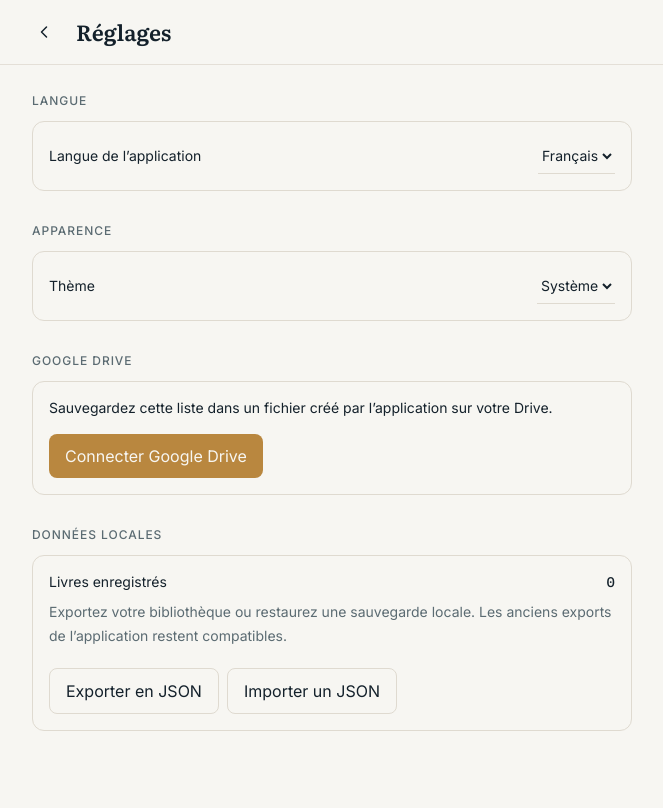
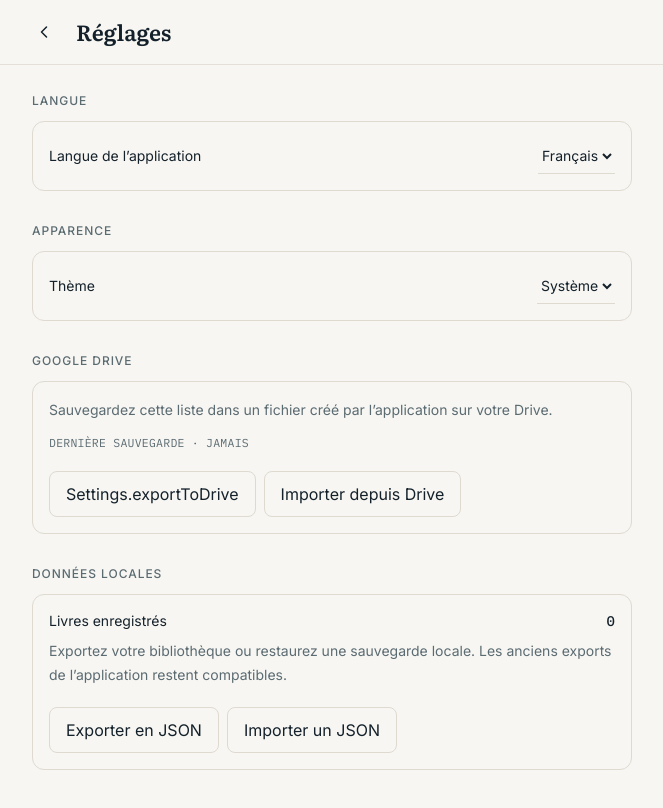
Before and after one commit to William-Louis-Louisy/my-books-wishlist, a Next.js app: page /settings in a window 1280 px wide. Shown: the whole page, without its empty margins (308-971 px from the left). Built offline with nearby package versions, Linux system fonts and the light colour scheme; no server answers.

Commit message:
feat: simplify Drive settings to manual backup and restore

```diff
--- a/components/SettingsScreen.tsx
+++ b/components/SettingsScreen.tsx
@@ -10,7 +10,6 @@ import { useLocale, useTranslations } from "next-intl";
 import { AppHeader } from "@/components/AppHeader";
 import { useThemePreference } from "@/components/ThemeProvider";
 import { useBooks } from "@/hooks/useBooks";
-import { useSyncStatus } from "@/hooks/useSyncStatus";
 import {
   parseBookBackupJson,
   serializeBookBackup,
@@ -21,13 +20,10 @@ import {
 } from "@/lib/book-import";
 import { formatDateTime, getTodayIso } from "@/lib/date";
 import {
-  connectGoogleDrive,
-  disconnectGoogleDrive,
   exportBooksToDrive,
-  getDriveEmail,
+  getDriveLastBackupAt,
   importBooksFromDrive,
   isDriveConfigured,
-  isDriveConnected,
 } from "@/lib/drive-sync";
 import type { AppLocale } from "@/lib/i18n";
 import { setStoredLocale } from "@/lib/locale-store";
@@ -48,22 +44,19 @@ export function SettingsScreen() {
   const locale = useLocale();
   const theme = useThemePreference();
   const { books } = useBooks();
-  const sync = useSyncStatus();
   const localImportInputRef = useRef<HTMLInputElement>(null);
-  const [connected, setConnected] = useState(false);
-  const [email, setEmail] = useState<string>();
   const [busy, setBusy] = useState<string>();
   const [driveMessage, setDriveMessage] = useState<string>();
   const [localMessage, setLocalMessage] = useState<string>();
-  const [importChoice, setImportChoice] = useState(false);
+  const [driveImportChoice, setDriveImportChoice] = useState(false);
+  const [lastDriveBackupAt, setLastDriveBackupAt] = useState<string>();
   const [pendingLocalImport, setPendingLocalImport] =
     useState<PendingLocalImport>();
   const configured = isDriveConfigured();
 
   useEffect(() => {
     const timer = window.setTimeout(() => {
-      setConnected(isDriveConnected());
-      setEmail(getDriveEmail());
+      setLastDriveBackupAt(getDriveLastBackupAt());
     }, 0);
 
     return () => window.clearTimeout(timer);
@@ -81,18 +74,18 @@ export function SettingsScreen() {
     }
   };
 
-  const connect = () =>
-    runDrive("connect", async () => {
-      await connectGoogleDrive();
-      setConnected(true);
-      setEmail(getDriveEmail());
+  const exportDrive = () =>
+    runDrive("drive-export", async () => {
+      const exportedAt = await exportBooksToDrive();
+      setLastDriveBackupAt(exportedAt);
+      setDriveMessage(t("driveExportSuccess"));
     });
 
-  const disconnect = () =>
-    runDrive("disconnect", async () => {
-      await disconnectGoogleDrive();
-      setConnected(false);
-      setEmail(undefined);
+  const importDrive = (mode: BookImportMode) =>
+    runDrive(`drive-import-${mode}`, async () => {
+      const count = await importBooksFromDrive(mode);
+      setDriveImportChoice(false);
+      setDriveMessage(t("importSuccess", { count }));
     });
 
   const exportLocal = () => {
@@ -106,13 +99,6 @@ export function SettingsScreen() {
     anchor.click();
     URL.revokeObjectURL(url);
   };
-
-  const importDrive = (mode: BookImportMode) =>
-    runDrive(`import-${mode}`, async () => {
-      const count = await importBooksFromDrive(mode);
-      setImportChoice(false);
-      setDriveMessage(t("importSuccess", { count }));
-    });
 
   const prepareLocalImport = async (
     event: ChangeEvent<HTMLInputElement>,
@@ -146,15 +132,6 @@ export function SettingsScreen() {
       setBusy(undefined);
     }
   };
-
-  const syncMessage =
-    sync.state === "synced"
-      ? t("syncSynced")
-      : sync.state === "error"
-        ? t("syncError")
-        : sync.state === "pending"
-          ? t("syncPending")
-          : undefined;
 
   const buttonSecondary =
     "rounded-lg border border-line px-4 py-2.5 text-sm text-ink transition-colors hover:bg-surface-muted focus-visible:outline-2 focus-visible:outline-offset-2 focus-visible:outline-brass disabled:opacity-50 motion-reduce:transition-none";
@@ -222,72 +199,43 @@ export function SettingsScreen() {
                   {t("driveConfigHelp")}
                 </p>
               </div>
-            ) : !connected ? (
-              <div>
-                <p className="text-sm text-ink">{t("driveIntro")}</p>
-                <button
-                  type="button"
-                  disabled={Boolean(busy)}
-                  onClick={() => void connect()}
-                  className="mt-4 rounded-lg bg-brass px-4 py-2.5 text-sm font-medium text-paper focus-visible:outline-2 focus-visible:outline-offset-2 focus-visible:outline-brass disabled:opacity-50"
-                >
-                  {busy === "connect" ? t("connecting") : t("connectDrive")}
-                </button>
-              </div>
             ) : (
               <div>
-                <div className="flex items-start justify-between gap-4">
-                  <div>
-                    <p className="text-sm font-medium text-ink">
-                      {email ?? t("driveConnected")}
+                <p className="text-sm leading-6 text-ink-muted">
+                  {t("driveIntro")}
                 </p>
-                    <p className="mt-1 font-mono text-[0.72rem] uppercase tracking-[0.02em] text-ink-muted">
+                <p className="mt-3 font-mono text-[0.72rem] uppercase tracking-[0.02em] text-ink-muted">
                   {t("lastBackup", {
                     date: formatDateTime(
-                          sync.lastExportAt,
+                      lastDriveBackupAt,
                       locale,
                       common("never"),
                     ),
                   })}
                 </p>
-                  </div>
-                  <button
-                    type="button"
-                    onClick={() => void disconnect()}
-                    disabled={Boolean(busy)}
-                    className="text-sm text-ink-muted underline decoration-line underline-offset-4 focus-visible:outline-2 focus-visible:outline-offset-2 focus-visible:outline-brass"
-                  >
-                    {t("disconnect")}
-                  </button>
-                </div>
-                {syncMessage ? (
-                  <p className="mt-3 text-sm leading-5 text-ink-muted">
-                    {syncMessage}
-                  </p>
-                ) : null}
                 <div className="mt-5 flex flex-wrap gap-2">
                   <button
                     type="button"
                     disabled={Boolean(busy)}
-                    onClick={() =>
-                      void runDrive("export", () =>
-                        exportBooksToDrive({ interactive: true }),
-                      )
-                    }
+                    onClick={() => void exportDrive()}
                     className={buttonSecondary}
                   >
-                    {busy === "export" ? t("saving") : t("exportNow")}
+                    {busy === "drive-export"
+                      ? t("saving")
+                      : t("exportToDrive")}
                   </button>
                   <button
                     type="button"
                     disabled={Boolean(busy)}
-                    onClick={() => setImportChoice((value) => !value)}
+                    onClick={() =>
+                      setDriveImportChoice((value) => !value)
+                    }
                     className={buttonSecondary}
                   >
                     {t("importFromDrive")}
                   </button>
                 </div>
-                {importChoice ? (
+                {driveImportChoice ? (
                   <div className="mt-4 border-t border-line pt-4">
                     <p className="text-sm leading-6 text-ink-muted">
                       {t("restoreQuestion")}
```
Lines whose indentation alone changed are shown as unchanged.
